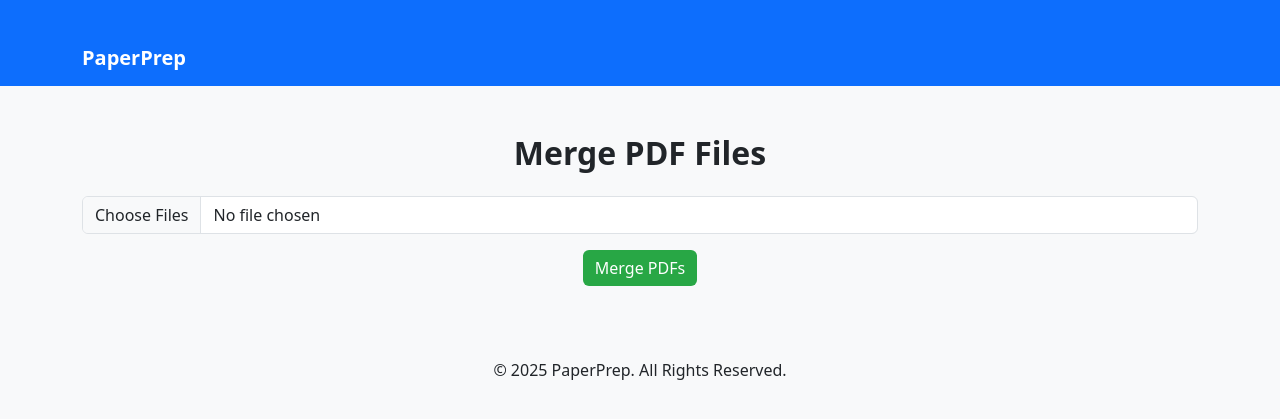
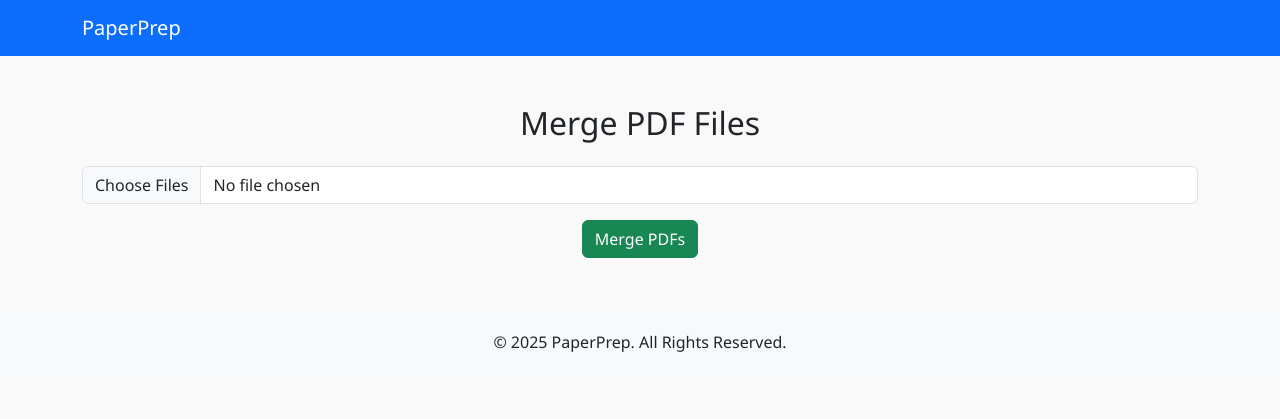
Before and after one commit to bpk18/paperprep, a Flask app: template templates/merge_pdfs.html in a window 1280 px wide. Shown: the top 419 px of the page. Run offline with Flask 3, Linux system fonts and the light colour scheme; the template is opened without the code that fills it, so the values that code supplies are empty.

Commit message:
Update style.css

```diff
--- a/static/css/style.css
+++ b/static/css/style.css
@@ -1,31 +1,10 @@
 body {
-    background-color: #f8f9fa;
+  background-color: #f9f9f9;
+  font-family: 'Segoe UI', sans-serif;
 }
-
-.container {
-    margin-top: 30px;
+.tool-box h5 img {
+  margin-right: 5px;
 }
-
-.btn-primary {
-    background-color: #007bff;
-    border: none;
+.btn {
+  border-radius: 6px;
 }
-
-.btn-success {
-    background-color: #28a745;
-    border: none;
-}
-
-footer {
-    background: #e9ecef;
-    padding: 20px 0;
-    margin-top: 50px;
-}
-
-h2 {
-    font-weight: bold;
-}
-
-.navbar-brand {
-    font-weight: bold;
-}
```
